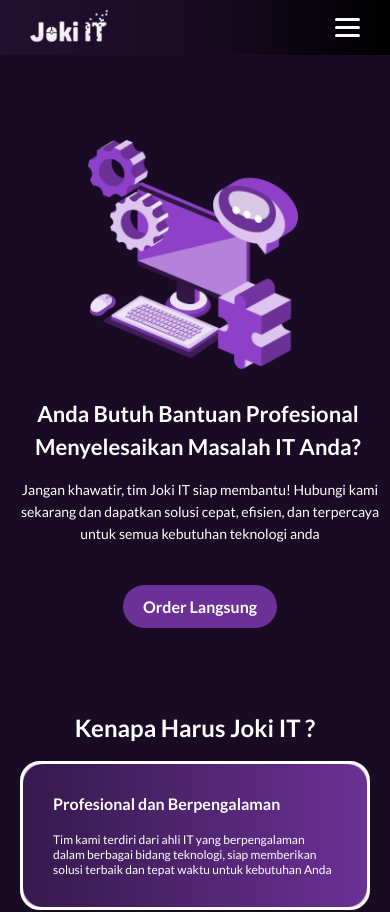
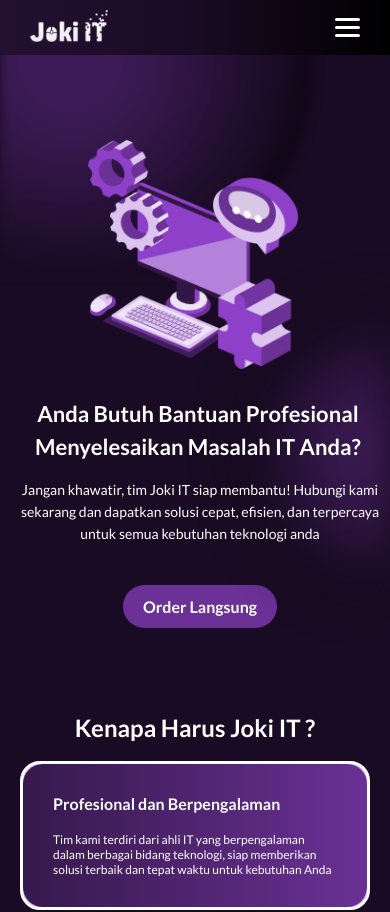
Before and after one commit to Saadyyyy/website-jokiit, a React (Vite) app: page / in a window 390 px wide. Shown: the top 912 px of the page. Built offline with nearby package versions, Linux system fonts and the light colour scheme.

Commit message:
fixing ellipse mobile

```diff
--- a/src/components/Banner.css
+++ b/src/components/Banner.css
@@ -165,6 +165,7 @@
     font-weight: bold;
     line-height: 1.5;
     /* margin-bottom: 10px; */
+    z-index: 20;
   }
 
   .banner-text-small {
@@ -173,6 +174,7 @@
     margin-bottom: 8px;
     white-space: nowrap;
     text-align: center;
+    z-index: 30;
   }
 
   .banner-text-order a {
@@ -180,11 +182,6 @@
     background-color: #6b3196;
     border-radius: 30px;
     margin-top: 20px;
-  }
-
-  .ellipse1,
-  .ellipse2 {
-    display: none;
   }
   .banner-text-order{
     /* padding-top: 50px; */
@@ -206,6 +203,29 @@
 
   .banner-text-order a:hover{
     color: #a855f7;
+  }
+  .ellipse1{
+    position: absolute;
+    top: 20px;
+    left: 0;
+    width: 80%;
+    height: 30%;
+    object-fit: cover;
+    z-index: 1;
+    opacity: 1;
+    filter: blur(6px);
+    color: white;
+    object-fit: cover;
+  }
 
-  }
+.ellipse2{
+    object-fit: cover;
+    top: 300px;
+    right: 0;
+    z-index: 1;
+    opacity: 1;
+    position: absolute;
+    filter: blur(20px);
+    width: 40%;
 }
+}
```
